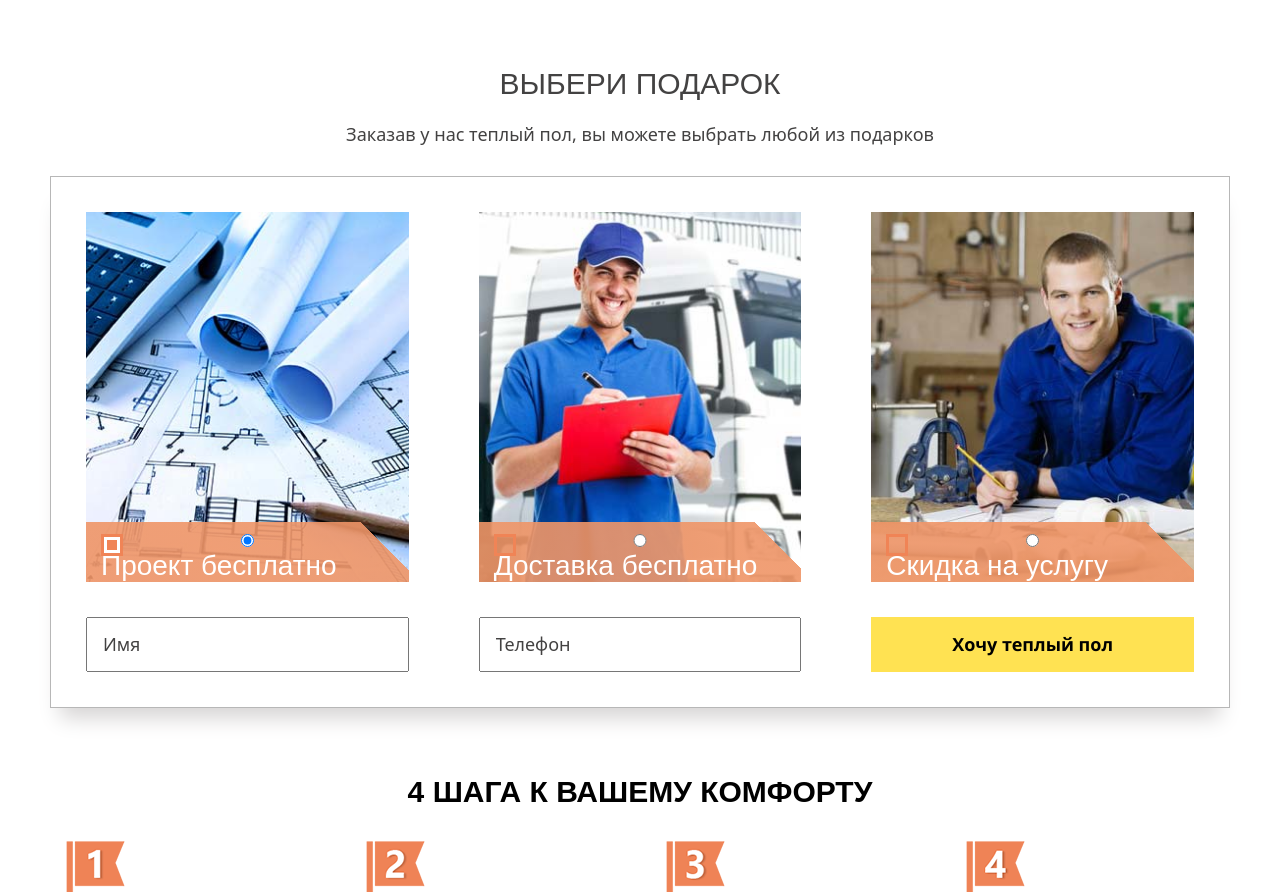
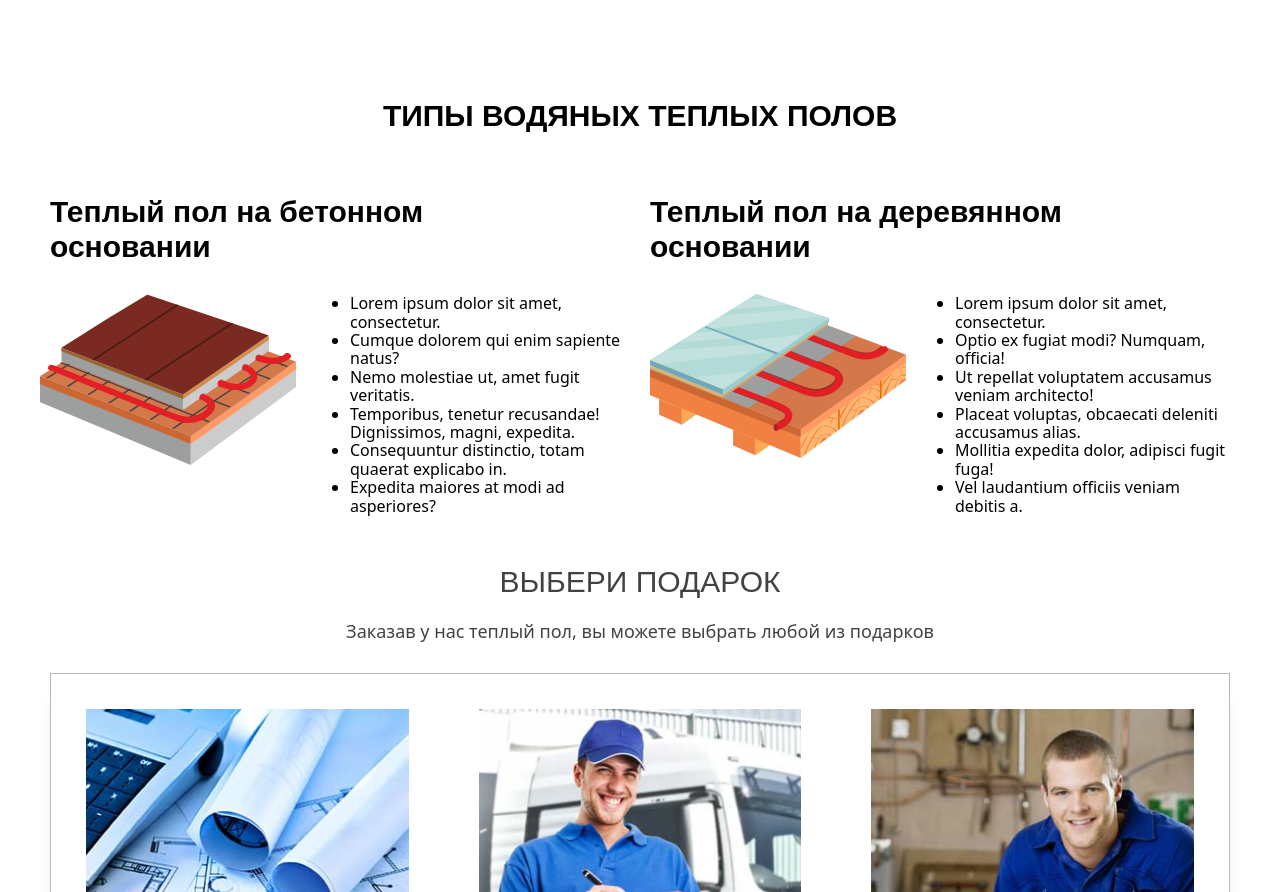
Before and after one commit to kaddem/heatingfloor, a website: page app/index.html in a window 1280 px wide. Shown: the part 958-1850 px from the top of the page. Drawn offline with nearby package versions, Linux system fonts and the light colour scheme; some packages are replaced by stand-ins of ours; files that its build step writes are made by us from their sources; a web font is replaced by a local one.

Commit message:
start 3d-floor animate block

```diff
--- a/app/index.html
+++ b/app/index.html
@@ -26,7 +26,7 @@
         <nav class="main-nav">
           <a class="menu-back" href="#"></a>
           <ul id="anchor-menu">
-            <li><a href="#">Типы полов</a></li>
+            <li><a href="#floor">Типы полов</a></li>
             <li><a href="#gift">Подарки</a></li>
             <li><a href="#howwork">Как мы работаем</a></li>
             <li><a href="#pay">Оплата</a></li>
@@ -101,6 +101,51 @@
       <!-- /.container -->
     </div>
     <!-- /.action -->
+    <div class="floor" id="floor">
+      <div class="container">
+        <h2 class="floor__head">Типы водяных теплых полов</h2>
+        <div class="range">
+          <div class="concrete">
+            <h3>Теплый пол на бетонном основании</h3>
+            <div class="floor-animate concrete-animate">
+              <img class="concrete-layer-1" src="img/concrete-tile-1.png" alt="">
+              <img class="concrete-layer-2" src="img/concrete-strainer-2.png" alt="">
+              <img class="concrete-layer-3" src="img/concrete-pipe-3.png" alt="">
+              <img class="concrete-layer-4" src="img/concrete-armature-4.png" alt="">
+              <img class="concrete-layer-5" src="img/concrete-polystyrene-5.png" alt="">
+              <img class="concrete-layer-6" src="img/concrete-strainer-6.png" alt="">
+              <ul class="layer-list">
+                <li class="layer-description">Lorem ipsum dolor sit amet, consectetur.</li>
+                <li class="layer-description">Cumque dolorem qui enim sapiente natus?</li>
+                <li class="layer-description">Nemo molestiae ut, amet fugit veritatis.</li>
+                <li class="layer-description">Temporibus, tenetur recusandae! Dignissimos, magni, expedita.</li>
+                <li class="layer-description">Consequuntur distinctio, totam quaerat explicabo in.</li>
+                <li class="layer-description">Expedita maiores at modi ad asperiores?</li>
+              </ul>
+            </div>
+          </div>
+          <div class="wood">
+            <h3>Теплый пол на деревянном основании</h3>
+            <div class="floor-animate wood-animate">
+              <img class="wood-layer-1" src="img/wood-tile-1.png" alt="">
+              <img class="wood-layer-2" src="img/wood-gypsum-2.png" alt="">
+              <img class="wood-layer-3" src="img/wood-pipe-3.png" alt="">
+              <img class="wood-layer-4" src="img/wood-plate-4.png" alt="">
+              <img class="wood-layer-5" src="img/wood-polystyrene-5.png" alt="">
+              <img class="wood-layer-6" src="img/wood-wood-6.png" alt="">
+              <ul class="layer-list">
+                <li class="layer-description">Lorem ipsum dolor sit amet, consectetur.</li>
+                <li class="layer-description">Optio ex fugiat modi? Numquam, officia!</li>
+                <li class="layer-description">Ut repellat voluptatem accusamus veniam architecto!</li>
+                <li class="layer-description">Placeat voluptas, obcaecati deleniti accusamus alias.</li>
+                <li class="layer-description">Mollitia expedita dolor, adipisci fugit fuga!</li>
+                <li class="layer-description">Vel laudantium officiis veniam debitis a.</li>
+              </ul>
+            </div>
+          </div>
+        </div>
+      </div>
+    </div>
 
     <div id="gift" class="gift">
       <div class="container">
--- a/app/js/main.js
+++ b/app/js/main.js
@@ -40,6 +40,7 @@ $(document).ready(function(){
     });
 
 
+    // бургер, что тут еще скажешь? но без колы(
     $('.menu-burger').on('click', function(e){
         e.preventDefault();
         $('.menu-back').show();
@@ -51,7 +52,6 @@ $(document).ready(function(){
         $('.menu-back').show();
     });
     $('.main-nav ul a').on('click', function(e){
-        // e.preventDefault();
         if ($(window).width() < 1200) {
             $('.main-nav').slideUp(400);
             $('.menu-back').show();
--- /dev/null
+++ b/app/less/floor.less
@@ -0,0 +1,88 @@
+.floor{
+  padding-bottom: 50px;
+  h3{
+    font-size: 30px;
+    .ffbold;
+    width: 80%;
+  }
+
+  .floor-animate{
+    position: relative;
+    // height: 400px;
+    .range;
+  }
+  .concrete, .wood{
+    .col-6;
+  }
+  img[class*='concrete'], img[class*='wood']{
+    position: absolute;
+    left: 0;
+    // position: relative;
+  }
+  .concrete-animate{
+    .concrete-layer-1{
+      z-index: 10;
+      top: 0px;
+      left: 21px;
+    }
+    .concrete-layer-2{
+      z-index: 9;
+      top: 5px;
+      left: 21px;
+    }
+    .concrete-layer-3{
+      z-index: 8;
+      top: 15px;
+      left: 8px;
+    }
+    .concrete-layer-4{
+      z-index: 7;
+      top: 15px;
+      left: 6px;
+    }
+    .concrete-layer-5{
+      z-index: 6;
+      top: 13px;
+    }
+    .concrete-layer-6{
+      z-index: 5;
+      top: 23px;
+    }
+  }
+  .wood-animate{
+    padding-left: 10px;
+    img[class*="wood-layer"]{
+      margin-left: 10px;
+    }
+    .wood-layer-1{
+      z-index: 10;
+      top: 0px;
+    }
+    .wood-layer-2{
+      z-index: 9;
+      top: 4px;
+    }
+    .wood-layer-3{
+      z-index: 8;
+      top: 14px;
+      left: 13px;
+    }
+    .wood-layer-4{
+      z-index: 7;
+      top: 6px;
+    }
+    .wood-layer-5{
+      z-index: 6;
+      top: 6px;
+    }
+    .wood-layer-6{
+      z-index: 5;
+      top: 16px;
+    }
+  }
+  .layer-list{
+    .col-6;
+    .col-offset-6;
+  }
+
+}
--- a/app/less/main.less
+++ b/app/less/main.less
@@ -12,7 +12,7 @@
 
 @import url(promo.less);
 @import url(action.less);
-
+@import url(floor.less);
 @import url(gift.less);
 @import url(howwork.less);
 @import url(pay.less);
```
Also changed, not shown: app/css/main.css, app/img/concrete-armature-4.png (added), app/img/concrete-pipe-3.png (added), app/img/concrete-polystyrene-5.png (added), app/img/concrete-strainer-2.png (added), app/img/concrete-strainer-6.png (added), app/img/concrete-tile-1.png (added), app/img/wood-gypsum-2.png (added), app/img/wood-pipe-3.png (added), app/img/wood-pipe.png (added), app/img/wood-plate-4.png (added), app/img/wood-polystyrene-5.png (added), app/img/wood-tile-1.png (added), app/img/wood-wood-6.png (added), 2 more files.
